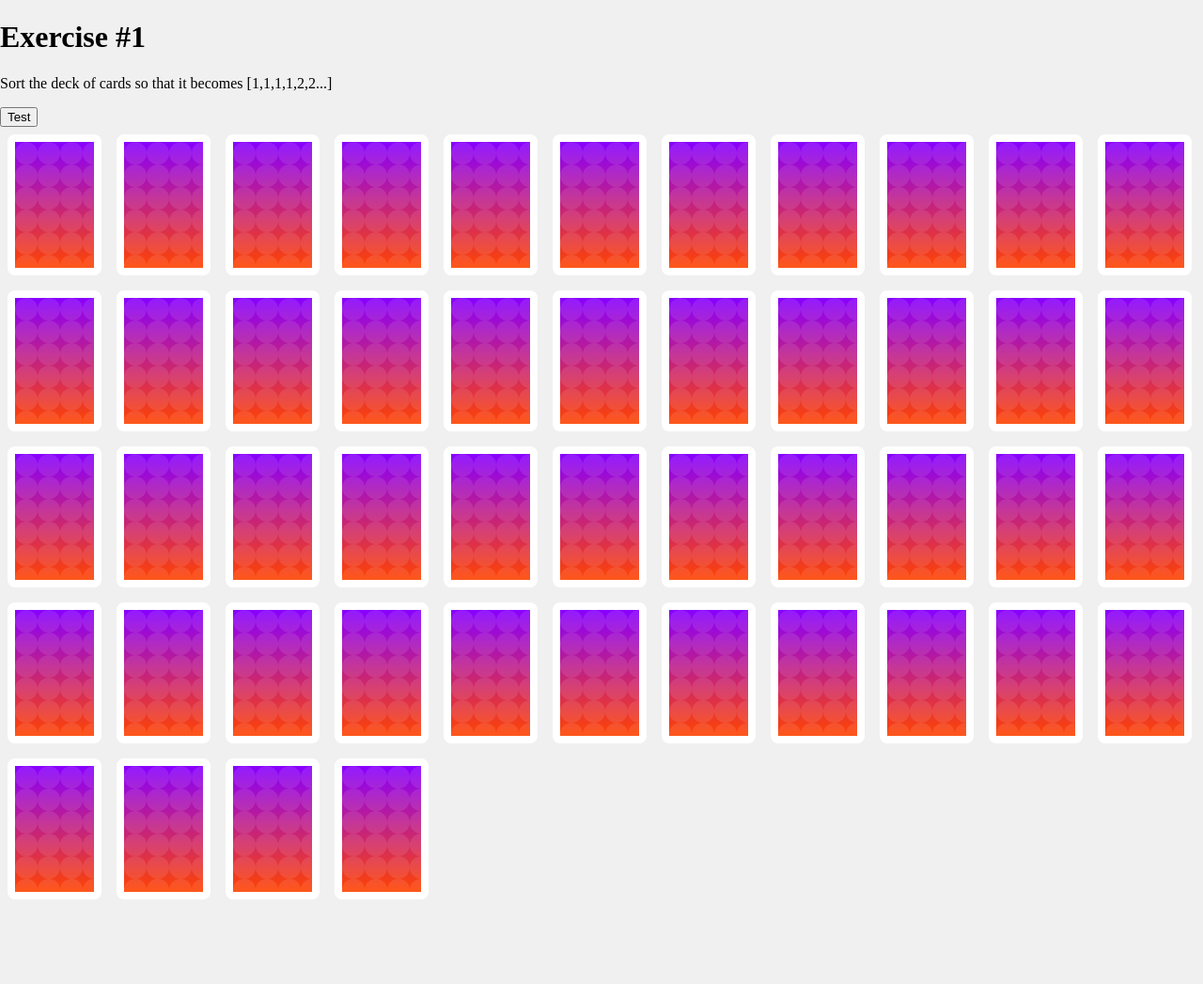
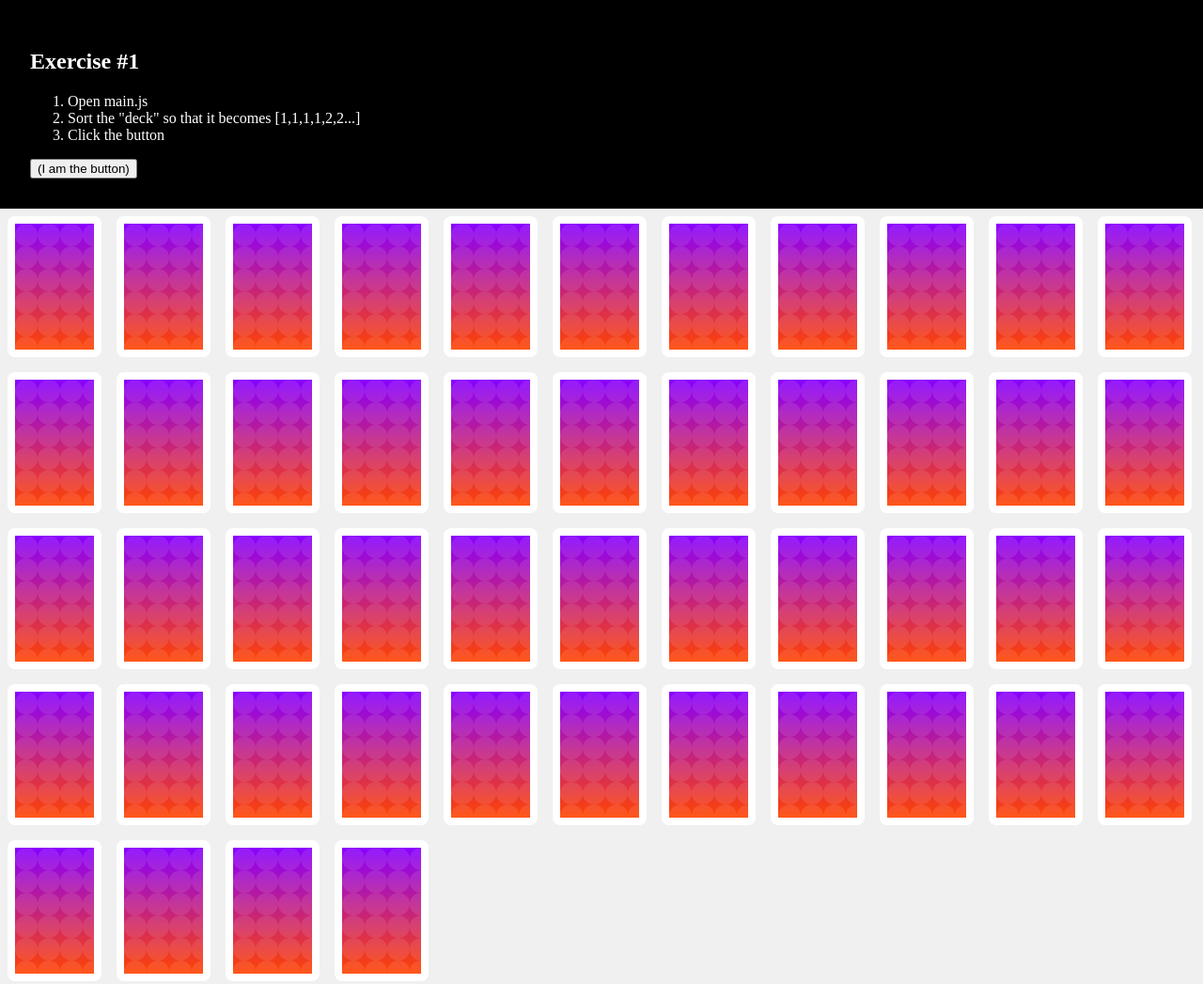
Before and after one commit to lasseclaes/sorting-t7, a plain HTML site: page index.html in a window 1280 px wide. Shown: the whole page at 94% size. Before the commit the page ends 965 px from the top, so only its background shows below. Drawn offline with Linux system fonts and the light colour scheme.

Commit message:
played a bit with the metaphore

```diff
--- a/index.html
+++ b/index.html
@@ -85,13 +85,39 @@
       margin: .5rem;
     }
 
+    header {
+      display: grid;
+      grid-template-columns: 1fr 200px;
+      background: black;
+      color: white;
+      padding: 2rem;
+    }
+
+    .deckStart {
+      display: grid;
+    }
+
+    .deckStart>* {
+      grid-area: 1 /1;
+    }
+
   </style>
 </head>
 
 <body>
-  <h1>Exercise #1</h1>
-  <p>Sort the deck of cards so that it becomes [1,1,1,1,2,2...]</p>
-  <button onClick="test()">Test</button>
+  <header>
+    <section>
+      <h1>Exercise #1</h1>
+      <ol>
+        <li>Open main.js</li>
+        <li>Sort the "deck" so that it becomes [1,1,1,1,2,2...]</li>
+        <li>Click the button</li>
+      </ol>
+      <button>(I am the button)</button>
+    </section>
+    <section class="deckStart"></section>
+  </header>
+
   <div class="ex1">
     <template id="cardTemplate">
       <div class="flip-card">
--- a/tests.js
+++ b/tests.js
@@ -1,11 +1,66 @@
-const template = document.querySelector("template").content;
-deck.forEach(card => {
-  const copy = template.cloneNode(true);
-  copy.querySelector("h1").innerHTML = card;
-  copy.querySelector(".flip-card").dataset.cardvalue = card.split("&")[0];
-  document.querySelector(".ex1").appendChild(copy);
-})
-const test = function () {
+class FLIP {
+  constructor(el) {
+    this.el = el;
+    this.first = null;
+    this.last = null;
+  }
+  logInitialPosition() {
+    this.first = this.el.getBoundingClientRect();
+  }
+  logFinalPosition() {
+    this.last = this.el.getBoundingClientRect();
+  }
+  animate(duration, delay) {
+    const deltaX = this.first.left - this.last.left;
+    const deltaY = this.first.top - this.last.top;
+    this.el.animate(
+      [
+        {
+          transformOrigin: "top left",
+          transform: `translate(${deltaX}px, ${deltaY}px)`
+        },
+        {
+          transformOrigin: "top left",
+          transform: "none"
+        }
+      ], {
+        duration: duration,
+        delay: delay,
+        easing: "ease-in-out",
+        fill: "both"
+      }
+    );
+  }
+}
+window.addEventListener("load", layOutDeck);
+
+function layOutDeck() {
+  const template = document.querySelector("template").content;
+  deck.forEach((card, index) => {
+    const copy = template.cloneNode(true);
+    copy.querySelector("h1").innerHTML = card;
+    copy.querySelector(".flip-card").dataset.cardvalue = card.split("&")[0];
+    copy.querySelector(".flip-card").style.zIndex = 13 * 4 - index;
+    document.querySelector(".deckStart").appendChild(copy);
+  });
+  dealCards();
+}
+
+function dealCards() {
+  document.querySelectorAll(".deckStart>*").forEach((card, index) => {
+
+    const x = new FLIP(card);
+    x.logInitialPosition();
+    document.querySelector(".ex1").appendChild(card);
+    x.logFinalPosition();
+    x.animate(300, index * 100);
+  })
+  document.querySelector("button").addEventListener("click", test)
+}
+
+
+
+function test() {
   let counter = 0;
   const intID = setInterval(() => {
     counter++;
```
